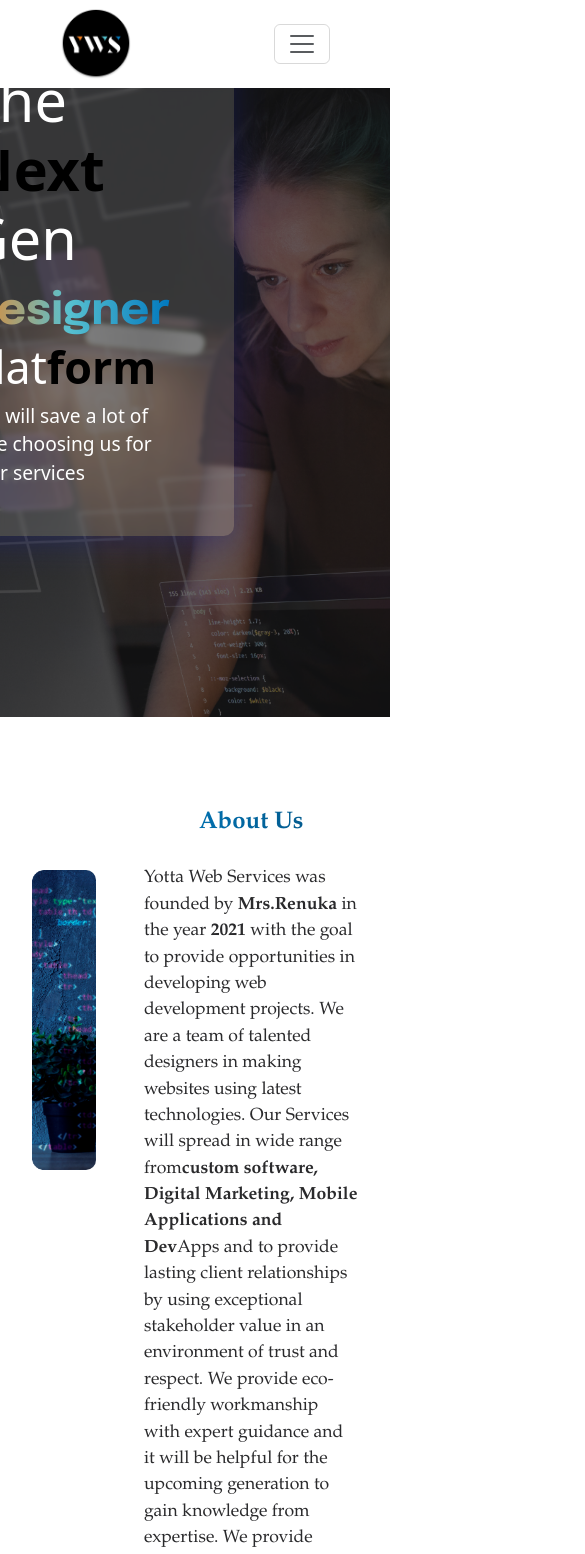
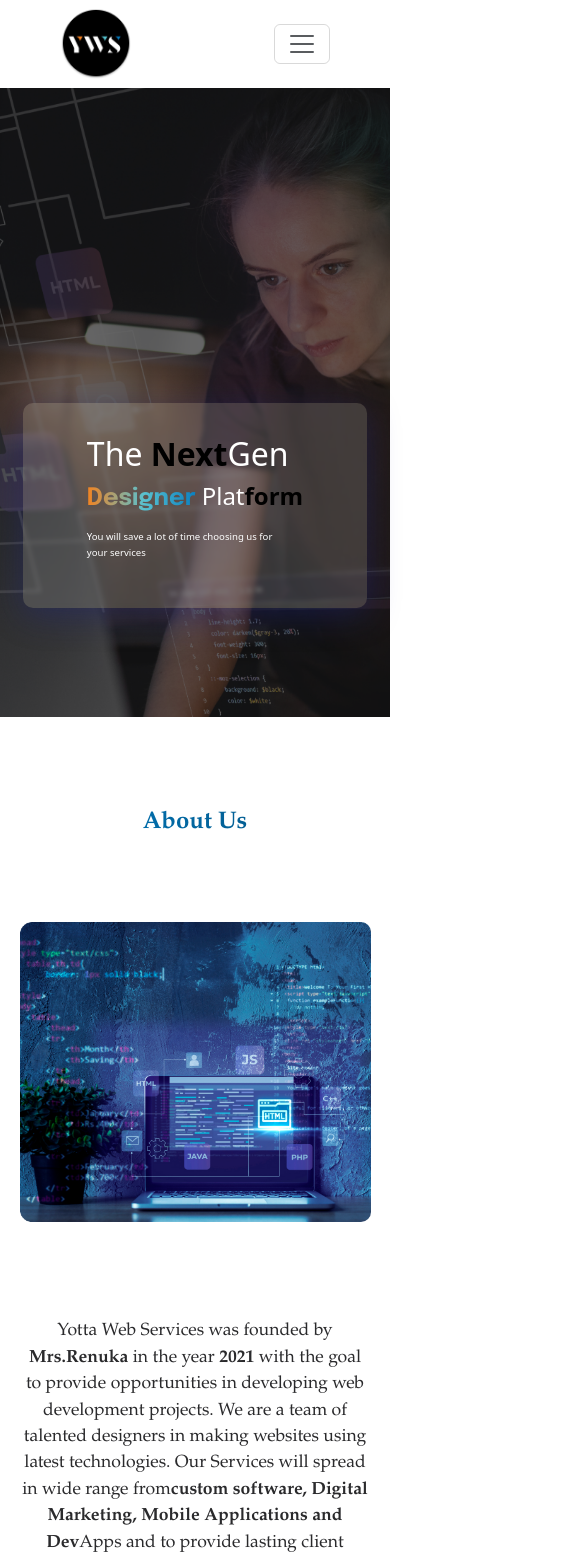
Before and after one commit to rajadurainataraj/yotta, a React (Vite) app: page / in a window 390 px wide. Shown: the top 1554 px of the page, 585 px wide, since content can reach past the window. Built offline with nearby package versions, Linux system fonts and the light colour scheme; a web font is replaced by a local one.

Commit message:
media-query added

```diff
--- a/src/components/AboutUs.jsx
+++ b/src/components/AboutUs.jsx
@@ -3,11 +3,16 @@
 const AboutUs = () => {
   return (
     <section className="container-fluid about-container py-4">
+      <div className="content-header text-center mb-3  custom-about-header2">
+        About Us
+      </div>
       <section className="d-flex custom-about justify-content-evenly gap-5">
         <ImageSlider />
         <section>
-          <div className="content-header text-center mb-3">About Us</div>
-          <p className="about-p my-4">
+          <div className="content-header text-center mb-3 d-sm-table  custom-about-header3">
+            About Us
+          </div>
+          <p className="about-p my-5">
             Yotta Web Services was founded by <strong>Mrs.Renuka</strong> in the
             year <strong>2021</strong> with the goal to provide opportunities in
             developing web development projects. We are a team of talented
--- a/src/components/Body.jsx
+++ b/src/components/Body.jsx
@@ -1,13 +1,13 @@
-import Hero from './Hero'
-import AboutUs from './AboutUs'
-import WhatWeDo from './WhatWeDo'
-import Digital from './Digital'
-import MeetOurTeam from './MeetOurTeam'
-import OurClients from './OurClients'
-import Technologies from './Technologies'
+import Hero from "./Hero";
+import AboutUs from "./AboutUs";
+import WhatWeDo from "./WhatWeDo";
+import Digital from "./Digital";
+import MeetOurTeam from "./MeetOurTeam";
+import OurClients from "./OurClients";
+import Technologies from "./Technologies";
 const Body = () => {
   return (
-    <div>
+    <div className="custom-main-div">
       <Hero />
       <AboutUs />
       <WhatWeDo />
@@ -16,7 +16,7 @@
       <OurClients />
       <Technologies />
     </div>
-  )
-}
+  );
+};
 
-export default Body
+export default Body;
--- a/src/components/CarouselContainer.jsx
+++ b/src/components/CarouselContainer.jsx
@@ -49,10 +49,8 @@
       </button>
 
       <div
-        className="row"
+        className="row custom-img-slider"
         style={{
-          width: "600px",
-          height: "390px",
           backgroundColor: images[index].bgColor,
           position: "relative",
         }}
@@ -72,7 +70,7 @@
         ) : isHovering && images[index].title === "UI/UX" ? (
           <HoverContainer title={{ title: images[index].title }} />
         ) : null}
-        <div className="col-3 d-flex align-items-center">
+        <div className="col-3 d-flex align-items-center justify-content-center ">
           <h3
             className={`text-start custom-carousel-heading fw-bolder  ${
               index === images.length - 1 && "text-white"
@@ -81,7 +79,7 @@
             {!isHovering && images[index].title}
           </h3>
         </div>
-        <div className="col-9 d-flex align-items-center justify-content-start">
+        <div className="col-9 d-flex align-items-center justify-content-center">
           {!isHovering && (
             <Carousel
               activeIndex={index}
@@ -89,17 +87,15 @@
               interval={null}
               controls={false}
               indicators={false}
-              style={{ width: "469px", height: "297px" }}
+              className="custom-carousel-nothover"
             >
               {images.map((image, idx) => (
                 <Carousel.Item key={idx}>
                   <img
-                    className="d-block w-100"
+                    className="d-block w-100 custom-sliding-img"
                     src={image.src}
                     alt={`Slide ${idx}`}
                     style={{
-                      width: "300px",
-                      height: "300px",
                       objectFit: "contain",
                     }}
                   />
--- a/src/components/Digital.jsx
+++ b/src/components/Digital.jsx
@@ -20,7 +20,7 @@
         </p>
       </section>
     </>
-  )
-}
+  );
+};
 
-export default Digital
+export default Digital;
--- a/src/components/Hero.jsx
+++ b/src/components/Hero.jsx
@@ -15,7 +15,7 @@
       <div className="container-fluid next-gen-content-container">
         <div className="next-gen-content">
           <h2 className="white custom-font-75">
-            The <span className="black fw-bold h1 custom-font-75">Next</span>{" "}
+            The <span className="black fw-bold h1 custom-font-75">Next</span>
             Gen
           </h2>
           <h2 className="custom-font-60">
--- a/src/components/HoverContainer.jsx
+++ b/src/components/HoverContainer.jsx
@@ -16,12 +16,13 @@
         // initial={{ y: '100%', opacity: 0 }}
         // animate={{ y: 0, opacity: 1 }}
         // transition={{ duration: 0.5 }}
-        style={{ width: "600px", height: "390px" }}
+
+        // style={{ width: "600px", height: "390px" }}
       >
         <div className="service-headers text-black p-4 "> {propsData}</div>
         <section className="">
-          <div className="px-4">
-            <p className="service-paras-home p ">{data?.content}</p>
+          <div className="">
+            <p className="service-paras-home p px-4">{data?.content}</p>
           </div>
           <div className="text-white custom-learnmore-btn my-5 ms-4">
             <span>Learn More</span> <FaArrowRightLong color="white" />
--- a/src/components/footer/Footer.jsx
+++ b/src/components/footer/Footer.jsx
@@ -1,10 +1,10 @@
-import logo from '../../assets/logo/yws-logo.png'
-import { TfiEmail } from 'react-icons/tfi'
-import { FaInstagram, FaLinkedin } from 'react-icons/fa'
-import { FaPhone } from 'react-icons/fa6'
-import { FaXTwitter } from 'react-icons/fa6'
-import { GrFacebookOption } from 'react-icons/gr'
-import { TbWorld } from 'react-icons/tb'
+import logo from "../../assets/logo/yws-logo.png";
+import { TfiEmail } from "react-icons/tfi";
+import { FaInstagram, FaLinkedin } from "react-icons/fa";
+import { FaPhone } from "react-icons/fa6";
+import { FaXTwitter } from "react-icons/fa6";
+import { GrFacebookOption } from "react-icons/gr";
+import { TbWorld } from "react-icons/tb";
 
 const Footer = () => {
   return (
@@ -33,7 +33,7 @@
             <span className="fs-6">We deliver the best web products</span>
           </div>
         </section>
-        <section className="d-flex mx-5">
+        <section className="d-flex d-b-mx-5 custom-footer-menus ">
           {/* <section className="d-sm-flex flex-column mx-5"> */}
           <section>
             <div className="footer-middle-container pb-2">
@@ -56,7 +56,7 @@
               <div className="footer-blog">Privacy policy</div>
             </div>
           </section>
-          <section className="px-5">
+          <section className="d-b-px-5">
             <div className="footer-company py-1">Contact Us</div>
             <div className="d-flex flex-column  justify-content-between align-items-start py-3 footer-contact">
               <div className="d-flex align-items-center justify-content-center text-center">
@@ -82,26 +82,26 @@
                 <div>
                   <div
                     className="d-flex justify-content-around align-items-center"
-                    style={{ width: '200px' }}
+                    style={{ width: "200px" }}
                   >
                     <div className="instagram-icon">
                       <FaInstagram color="#fff" size={17} />
                     </div>
                     <div
                       className="rounded-circle facebook-footer d-inline-flex justify-content-center align-items-center"
-                      style={{ width: '35px', height: '35px' }}
+                      style={{ width: "35px", height: "35px" }}
                     >
                       <GrFacebookOption color="#fff" size={17} />
                     </div>
                     <div
                       className="rounded-circle bg-dark d-inline-flex justify-content-center align-items-center"
-                      style={{ width: '35px', height: '35px' }}
+                      style={{ width: "35px", height: "35px" }}
                     >
                       <FaXTwitter color="#fff" size={17} />
                     </div>
                     <div
                       className="rounded-circle linkedin-footer d-inline-flex justify-content-center align-items-center"
-                      style={{ width: '35px', height: '35px' }}
+                      style={{ width: "35px", height: "35px" }}
                     >
                       <FaLinkedin color="#fff" size={17} />
                     </div>
@@ -122,7 +122,7 @@
         </span>
       </div>
     </footer>
-  )
-}
+  );
+};
 
-export default Footer
+export default Footer;
--- a/src/index.css
+++ b/src/index.css
@@ -120,7 +120,7 @@
   justify-content: end;
   align-items: end;
   padding-right: 9em;
-  height: 38rem;
+  min-height: 38rem;
   padding-bottom: 4.5em;
   border-radius: 10px;
 }
@@ -231,7 +231,6 @@
 .about-container {
   margin-top: 4em;
   width: 90vw;
-
   font-family: "Book Antiqua", serif;
 }
 .custom-carousel-heading {
@@ -242,6 +241,7 @@
   font-size: 1.1rem;
   font-family: "Book Antiqua";
   color: #2a2a2c;
+  text-align: start;
 }
 
 /*  carousel*/
@@ -249,6 +249,7 @@
   width: 100%;
   font-family: "Book Antiqua", serif;
   overflow-x: auto;
+
   scrollbar-width: none; /* Firefox */
   -ms-overflow-style: none; /* Internet Explorer 10+ */
 }
@@ -488,6 +489,7 @@
   text-align: left;
 }
 .custom-service-home {
+  border-radius: 18px;
   background-color: #e5edf1;
 }
 .custom-services {
@@ -501,3 +503,151 @@
 .carousel-btns {
   visibility: hidden;
 }
+.custom-img-slider {
+  max-width: 600px;
+  height: 390px;
+  border-radius: 20px;
+}
+.custom-sliding-img {
+  width: 300px;
+  height: 300px;
+}
+.custom-carousel-nothover {
+  width: 469px;
+  height: 297px;
+}
+.hover-info {
+  width: 600px;
+  height: 390px;
+}
+.custom-about-header2 {
+  display: none;
+}
+@media only screen and (max-width: 600px) {
+  body {
+    overflow-x: hidden;
+  }
+  .custom-about-header3 {
+    display: none;
+  }
+  .custom-about-header2 {
+    display: block;
+  }
+  .custom-main-div {
+    display: flex;
+    flex-direction: column;
+    justify-content: center;
+    align-items: center;
+    width: 100vw;
+  }
+  .custom-about {
+    flex-direction: column;
+    justify-content: center;
+    align-items: center;
+  }
+  .about-p {
+    width: 90vw;
+    text-align: center;
+  }
+  .content-container-p {
+    max-width: 95vw;
+  }
+  .footer {
+    width: 100vw;
+  }
+  .footer-main-wrapper {
+    flex-direction: column;
+    text-align: left;
+    padding: 0;
+  }
+  .custom-footer-menus {
+    flex-direction: column;
+    text-align: left;
+    margin: 0 0;
+  }
+  .custom-img-slider {
+    display: flex;
+    justify-content: center;
+    align-items: center;
+    width: 60vw;
+    height: 40vw;
+  }
+  .custom-carousel-heading {
+    font-size: 0.7rem;
+  }
+  .custom-sliding-img {
+    width: 120px;
+    height: 120px;
+  }
+  .custom-carousel-nothover {
+    width: 250px;
+    height: 200px;
+    display: flex;
+    justify-content: center;
+    align-items: center;
+  }
+  .hover-info {
+    width: 240px;
+    height: 200px;
+  }
+  .service-headers {
+    font-size: 0.8rem;
+  }
+  .service-paras-home {
+    font-size: 0.6rem;
+    line-height: 10px;
+    padding: 0 !important;
+  }
+  .custom-learnmore-btn {
+    height: 18px;
+    font-size: 0.5rem;
+    width: 90px;
+    padding-top: 1px;
+    border-radius: 30px;
+    margin: 30px 0 !important;
+  }
+  .custom-corousel-btn {
+    height: 30px;
+    width: 30px;
+  }
+  .next-gen-content-container {
+    justify-content: center;
+    margin: 0;
+    padding: 0;
+  }
+  .custom-font-75 {
+    font-size: 2rem;
+  }
+  .custom-font-60 {
+    font-size: 1.5rem;
+  }
+  .custom-font-28 {
+    font-size: 0.6rem;
+  }
+  .content-container2 {
+    width: 90vw;
+    text-align: start;
+  }
+  .content-container-p {
+    width: 100%;
+  }
+  .custom-img-slider {
+    border-radius: 20px;
+  }
+  .custom-service-home {
+    border-radius: 18px;
+  }
+  .slider-container {
+    width: 90vw;
+    align-items: center;
+  }
+  .scroller__inner {
+    overflow: hidden;
+  }
+  .scroll-container {
+    overflow-x: hidden;
+  }
+  .custom-cards {
+    min-width: 100vw;
+  }
+}
```
Also changed, not shown: src/components/MeetOurTeam.jsx (+17 -17 lines).
